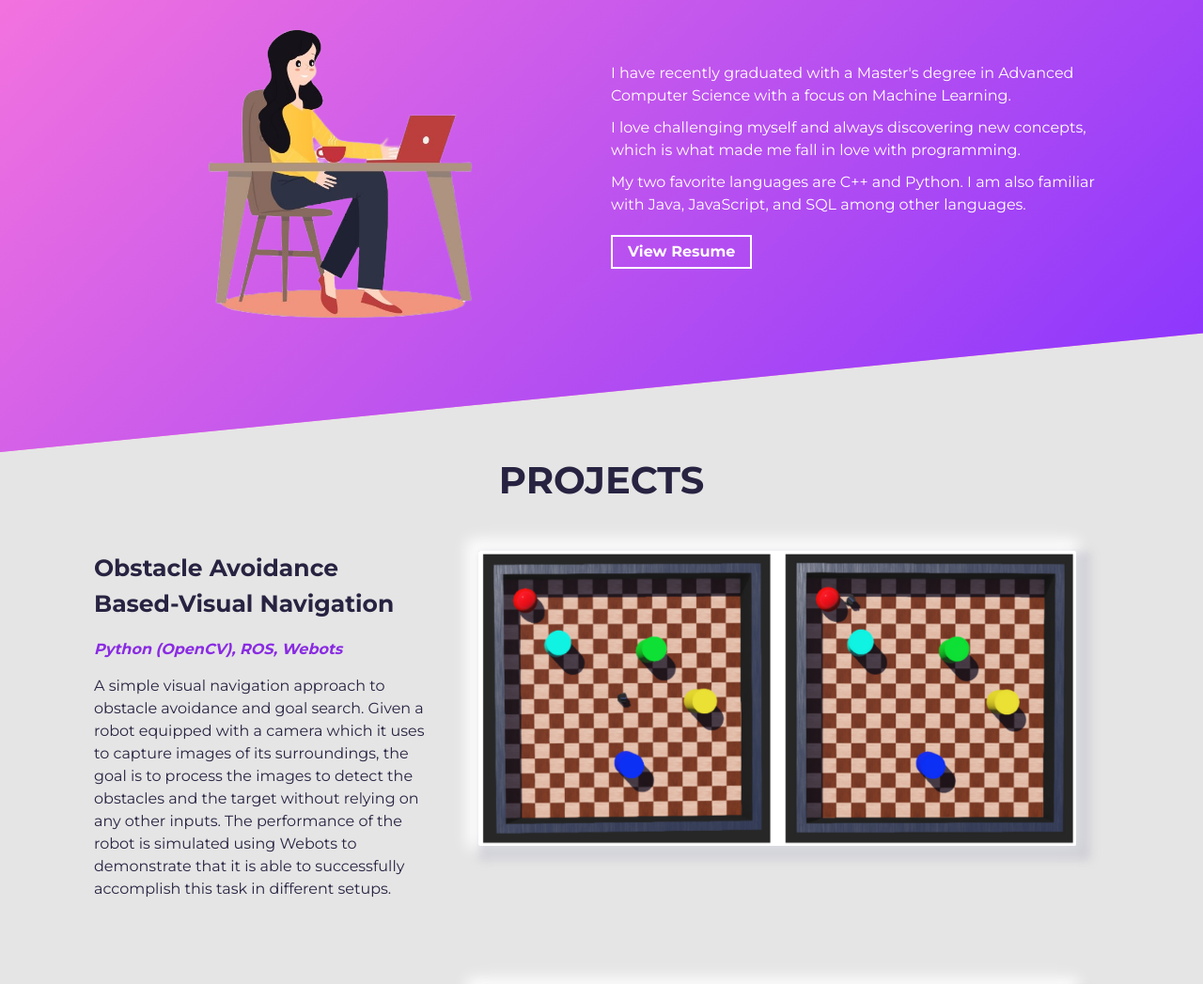
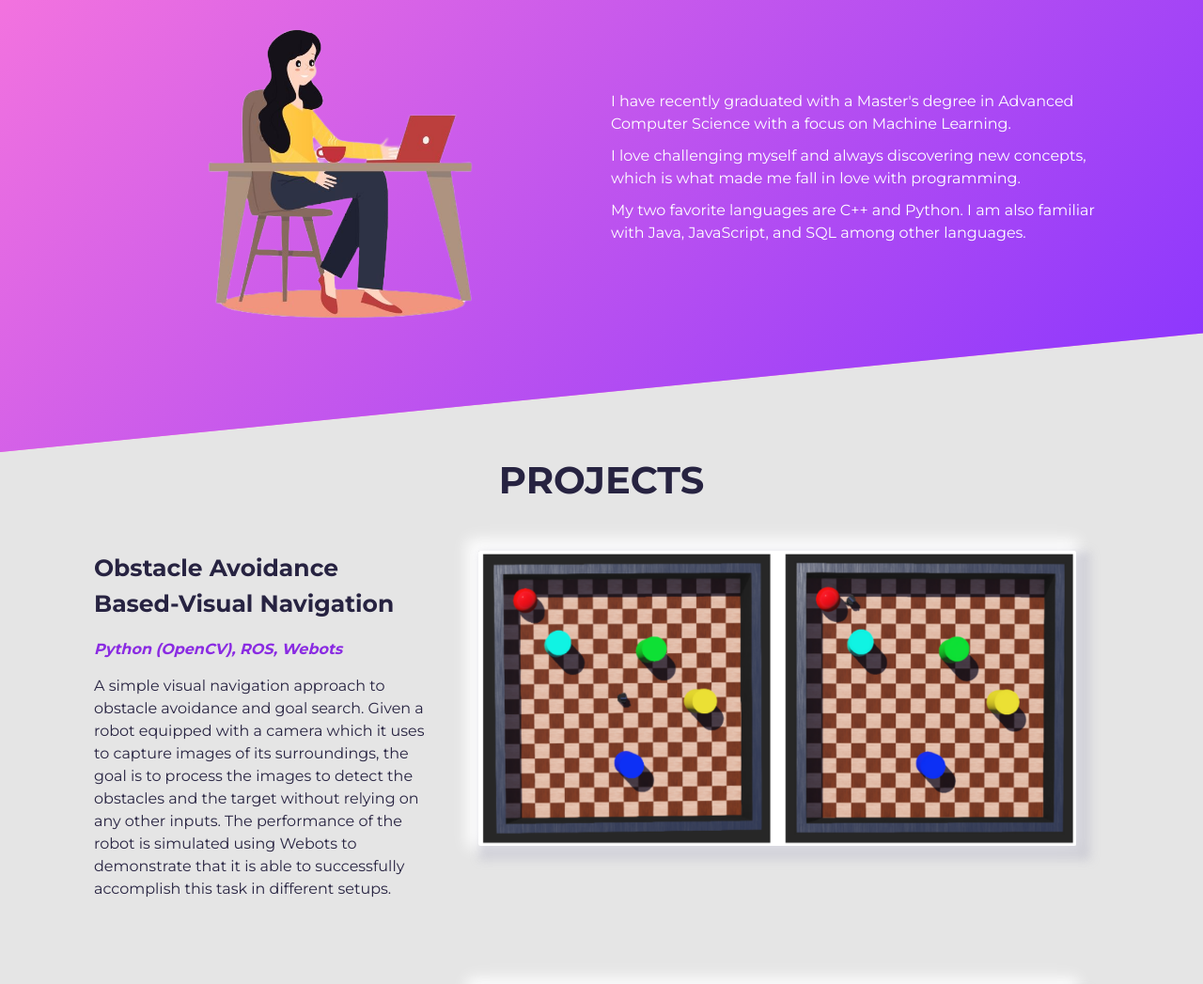
Before and after one commit to ImanIra0ui/portfolio, a plain HTML site: page index.html in a window 1280 px wide. Shown: the part 952-1999 px from the top of the page at 94% size. Drawn offline with Linux system fonts and the light colour scheme.

Commit message:
remove c

```diff
--- a/index.html
+++ b/index.html
@@ -139,7 +139,7 @@ Have fun creating your portfolio on this template!!! -->
               with Java, JavaScript, and SQL among other languages.
             </p>
 
-            <span class="about-wrapper__cta">
+            <!-- <span class="about-wrapper__cta">
               <a
                 href="assets/Imane_Iraoui_CV.pdf"
                 target="”_blank”"
@@ -147,7 +147,7 @@ Have fun creating your portfolio on this template!!! -->
                 class="cta-btn cta-btn--resume"
                 >View Resume</a
               >
-            </span>
+            </span> -->
           </div>
         </div>
       </div>
```
Also changed, not shown: 1 other file.
